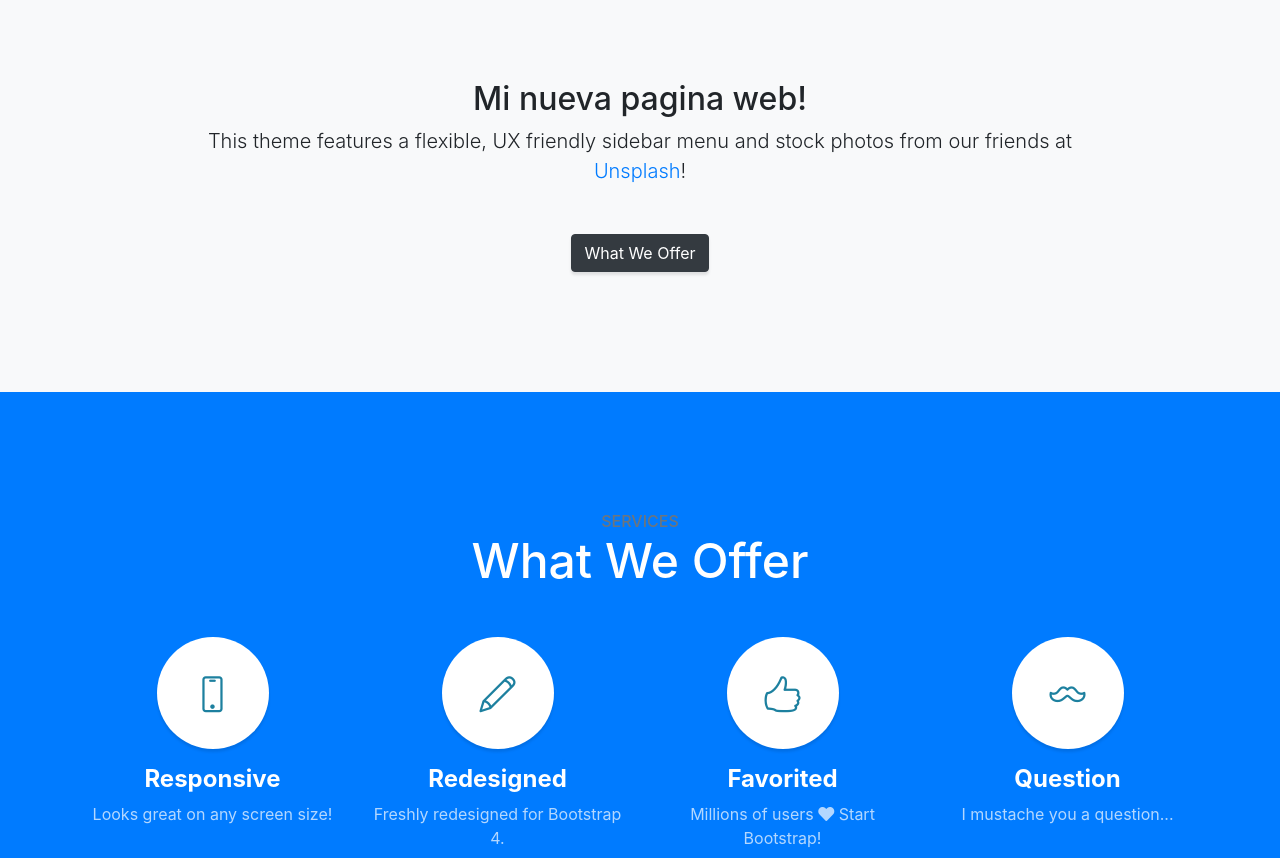
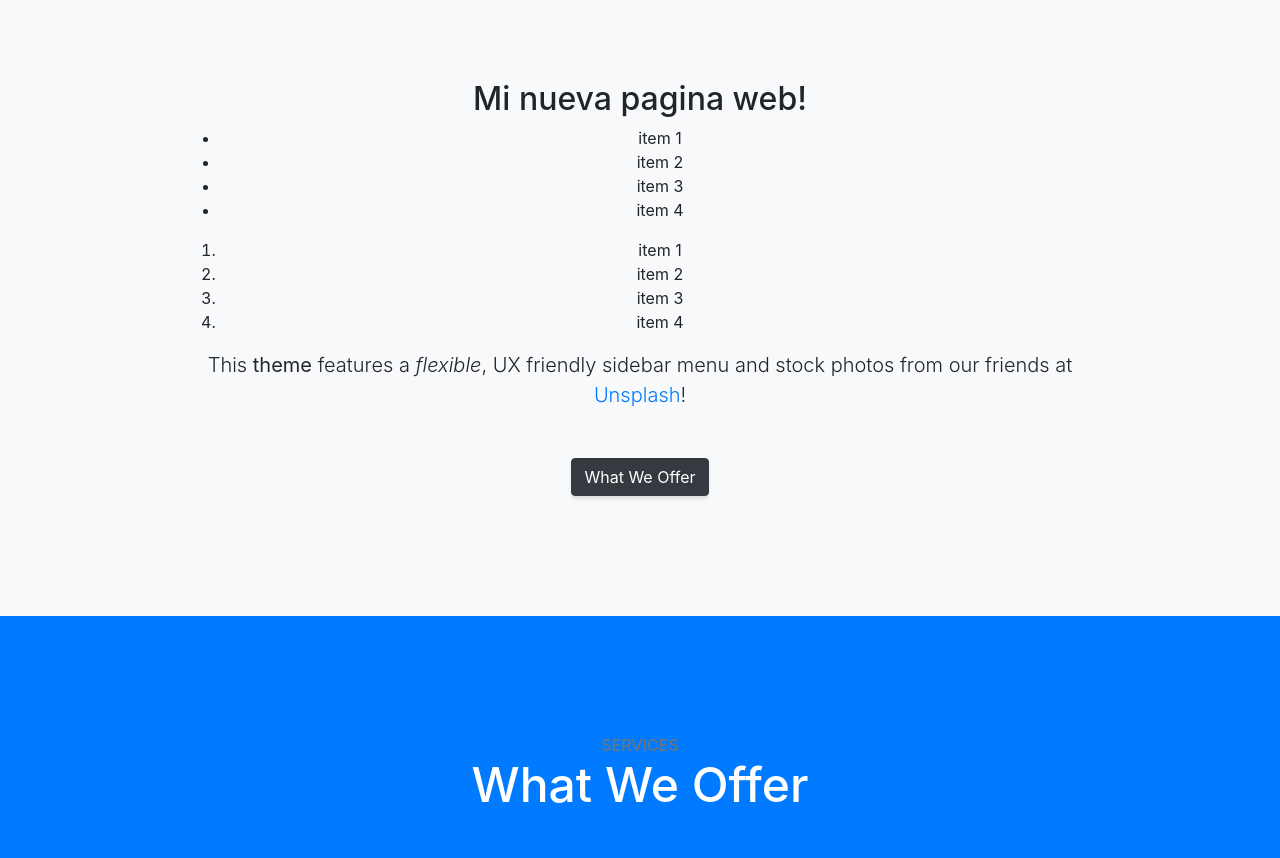
Before and after one commit to javadev16/test, a website with bundled scripts: page index.html in a window 1280 px wide. Shown: the part 840-1698 px from the top of the page. Built offline with nearby package versions, Linux system fonts and the light colour scheme.

Commit message:
Update index.html

```diff
--- a/index.html
+++ b/index.html
@@ -70,7 +70,22 @@
       <div class="row">
         <div class="col-lg-10 mx-auto">
           <h2>Mi nueva pagina web!</h2>
-          <p class="lead mb-5">This theme features a flexible, UX friendly sidebar menu and stock photos from our friends at
+          <ul>
+	<li>item 1</li>
+<li>item 2</li>
+<li>item 3</li>
+<li>item 4</li>
+
+</ul>
+
+<ol>
+	<li>item 1</li>
+<li>item 2</li>
+<li>item 3</li>
+<li>item 4</li>
+
+</ol>
+          <p class="lead mb-5">This <b>theme</b> features a <em>flexible</em>, UX friendly sidebar menu and stock photos from our friends at
             <a href="https://unsplash.com/">Unsplash</a>!</p>
           <a class="btn btn-dark btn-xl js-scroll-trigger" href="#services">What We Offer</a>
         </div>
```
